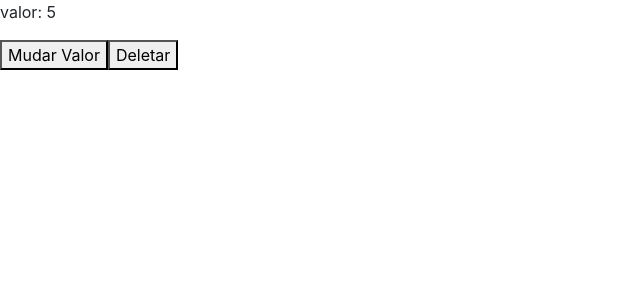
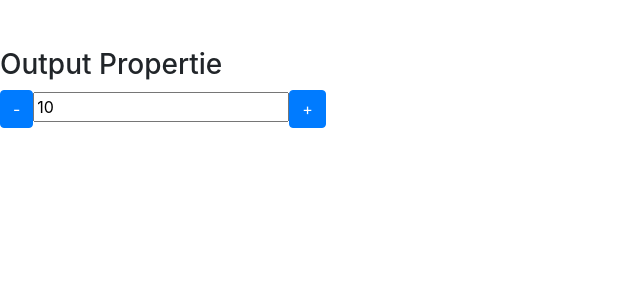
Before and after one commit to RodResq/angular-labs, an Angular app: page / in a window 1280 px wide. Shown: the top 300 px of the page, without its empty margins (0-640 px from the left). Built offline with nearby package versions, Linux system fonts and the light colour scheme.

Commit message:
usando viewChild e elementref

```diff
--- a/src/app/app.component.html
+++ b/src/app/app.component.html
@@ -1,5 +1,5 @@
 
-<app-ciclo [valoraInicial]="valor" *ngIf="!deletarCiclo"></app-ciclo>
-<button (click)="mudarValor()">Mudar Valor</button>
-<button (click)="destruirCiclo()">Deletar</button>
-<!--app-data-biding></app-data-biding-->
+<!--<app-ciclo [valoraInicial]="valor" *ngIf="!deletarCiclo"></app-ciclo>-->
+<!--<button (click)="mudarValor()">Mudar Valor</button>-->
+<!--<button (click)="destruirCiclo()">Deletar</button>-->
+<app-data-biding></app-data-biding>
--- a/src/app/output-property/output-property.component.html
+++ b/src/app/output-property/output-property.component.html
@@ -1,5 +1,5 @@
 <div>
   <button class="btn btn-primary" (click)="decrementa()">-</button>
-  <input type="text" [value]="valor" readonly>
+  <input type="text" [value]="valor" readonly #campoInput>
   <button class="btn btn-primary" (click)="incrementa()">+</button>
 </div>
--- a/src/app/output-property/output-property.component.ts
+++ b/src/app/output-property/output-property.component.ts
@@ -1,4 +1,4 @@
-import {Component, Input, OnInit, EventEmitter, Output} from '@angular/core';
+import {Component, ElementRef, EventEmitter, Input, OnInit, Output, ViewChild} from '@angular/core';
 
 @Component({
   selector: 'contador',
@@ -11,18 +11,22 @@ export class OutputPropertyComponent implements OnInit {
 
   @Output() mudouValor = new EventEmitter();
 
+  @ViewChild('campoInput') campoValorInput: ElementRef;
+
+
   constructor() { }
 
   ngOnInit(): void {
   }
 
   incrementa() {
-    this.valor++;
+    console.log(this.campoValorInput.nativeElement.value);
+    this.campoValorInput.nativeElement.value++;
     this.mudouValor.emit({ novoValor: this.valor });
   }
 
   decrementa() {
-    this.valor--;
+    this.campoValorInput.nativeElement.value--;
     this.mudouValor.emit({ novoValor: this.valor });
   }
 }
```
